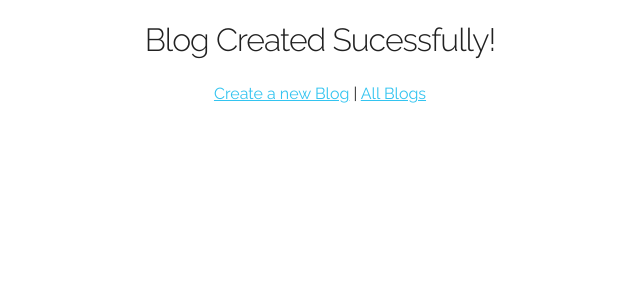
After one commit to tanaymeh/cryzig-blog, a FastAPI app: template templates/blogcreated.html in a window 1280 px wide. The commit adds this page. Shown: the top 300 px of the page, without its empty margins (320-960 px from the left). Run offline with FastAPI, Linux system fonts and the light colour scheme; the template is opened without the code that fills it, so the values that code supplies are empty.

Commit message:
Blog Creation using forms now work! yaay

```diff
--- /dev/null
+++ b/data/hHTRzQht1Kqt0k9N.json
@@ -0,0 +1 @@
+{"authid": "ggrt", "blogTitle": "ggrt", "author": "sdsad", "content": "sdasd"}
--- /dev/null
+++ b/data/nTzkemm0IhwtHR6L.json
@@ -0,0 +1 @@
+{"authid": "grt", "blogTitle": "GRT", "author": "fdf", "content": "dfsfd"}
--- /dev/null
+++ b/data/registry.json
@@ -0,0 +1 @@
+{"grt": "nTzkemm0IhwtHR6L.json", "ggrt": "hHTRzQht1Kqt0k9N.json"}
--- a/main.py
+++ b/main.py
@@ -30,13 +30,20 @@ async def create_blog(
         blogContent: str = Form(...)
     ):
     # Get the form fields data and convert the blog title to blogid
-    authId = utils.Utils.hashTitle(blogTitle)
-    blogExists = utils.Utils.checkRegistry(authId)
+    authId = utils.Utils.processTitle(blogTitle)
+    blogExists = utils.Utils.checkRegistry(str(authId))
+
+    # If the blog already exists, return this.
     if blogExists:
-        return -1
+        return templates.TemplateResponse('newblog.html', context={'request': req, 'failure': True})
 
     blogDataCache = {'authid': authId, 'blogTitle':blogTitle, 'author':authorName, 'content':blogContent}
-    blogData = utils.Utils.createUser(blogDataCache)
+    blogDataFileName = utils.Utils.createUser(blogDataCache)
+
+    # For debugging
+    print(f"Blog with id: {authId}, saved into filename: {blogDataFileName}")
+
+    return templates.TemplateResponse('blogcreated.html', context={'request': req})
 
 
 @app.get('/blogs')
--- /dev/null
+++ b/templates/blogcreated.html
@@ -0,0 +1,16 @@
+<!DOCTYPE html>
+<html lang="en">
+<head>
+    <meta charset="UTF-8">
+    <meta http-equiv="X-UA-Compatible" content="IE=edge">
+    <meta name="viewport" content="width=device-width, initial-scale=1.0">
+    <link rel="stylesheet" href="{{ url_for('static', path='/barebones.css') }}">
+    <link rel="stylesheet" href="{{ url_for('static', path='/normalize.css') }}">
+    <link href='//fonts.googleapis.com/css?family=Raleway:400,300,600' rel='stylesheet' type='text/css'>
+    <title>Blog Created! | Cryzig</title>
+</head>
+<body align='center'>
+    <h1>Blog Created Sucessfully!</h1>
+    <a href="/createblog">Create a new Blog</a> | <a href="/blogs">All Blogs</a>
+</body>
+</html>
--- a/templates/newblog.html
+++ b/templates/newblog.html
@@ -10,6 +10,9 @@
         <link href='//fonts.googleapis.com/css?family=Raleway:400,300,600' rel='stylesheet' type='text/css'>
     </head>
     <body align="center" style="max-width: 500px;margin: auto">
+      {% if failure == True %}
+        <h1 style="color:red;">There was an error creating the blog, please try again!</h1>
+      {% endif %}
       <h1>Create a new Blog</h1>
       Fill the form below to create a new blog
       <hr>
@@ -33,5 +36,7 @@
           <br><br>
           <input class="button-primary" type="submit" value="Submit">
         </form>
+        <div>
+        </div>
     </body>
 </html>
```
Also changed, not shown: utils.py (+3 -4 lines). Lines whose indentation alone changed are shown as unchanged.
